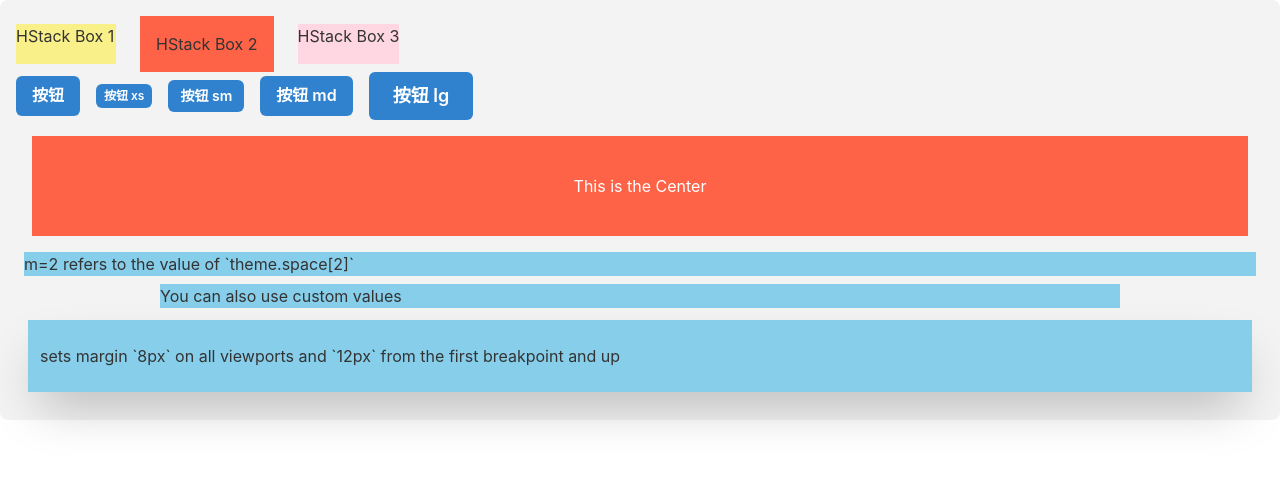
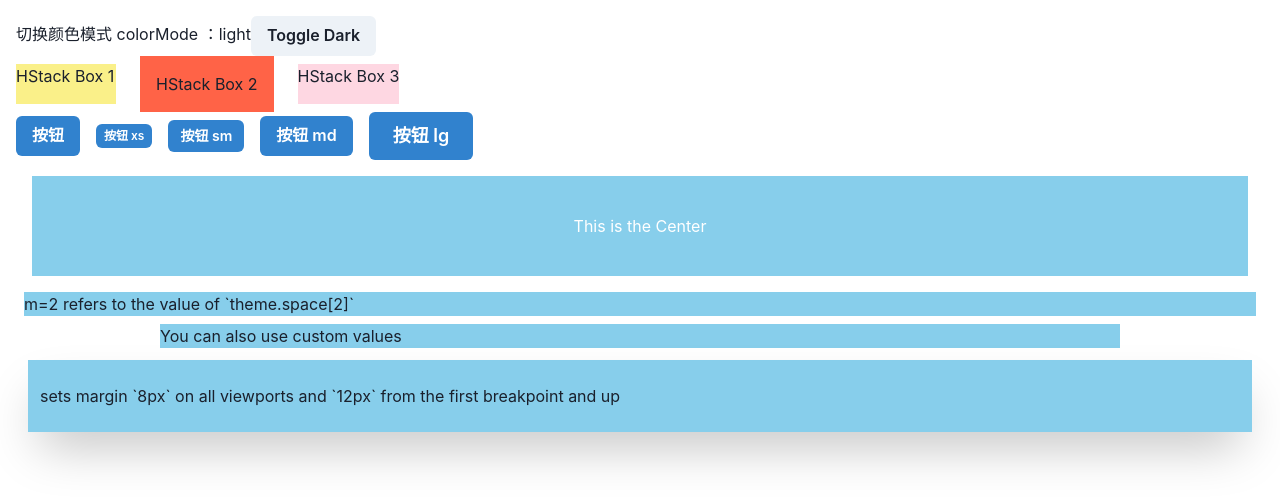
Before and after one commit to thxl2010/react-app-chakra, a React (Create React App) app: page / in a window 1280 px wide. Shown: the top 504 px of the page. Built offline with nearby package versions, Linux system fonts and the light colour scheme.

Commit message:
Chakra-UI: 主题 - Color Mode

```diff
--- a/src/App.js
+++ b/src/App.js
@@ -1,8 +1,23 @@
-import { Box, Stack, HStack, Button, Center } from '@chakra-ui/react';
+import {
+  Box,
+  Stack,
+  HStack,
+  Button,
+  Center,
+  useColorMode,
+} from '@chakra-ui/react';
 
 function App() {
+  const { colorMode, toggleColorMode } = useColorMode();
+
   return (
-    <Box bg="#f3f3f3" w="100%" p={4} color="#333" borderRadius="lg">
+    <Box w="100%" p={4} borderRadius="lg">
+      <header>
+        切换颜色模式 colorMode ：{colorMode}
+        <Button onClick={toggleColorMode}>
+          Toggle {colorMode === 'light' ? 'Dark' : 'Light'}
+        </Button>
+      </header>
       <HStack spacing="24px">
         <Box w="100px" h="40px" bg="yellow.200">
           HStack Box 1
@@ -29,16 +44,31 @@ function App() {
           按钮 lg
         </Button>
       </Stack>
-      <Center bg="tomato" h="100px" color="white" margin="1em">
+      <Center
+        bg={colorMode === 'light' ? 'skyblue' : 'tomato'}
+        h="100px"
+        color="white"
+        margin="1em"
+      >
         This is the Center
       </Center>
-      <Box m={2} bg="skyblue">
+      <Box m={2} bg={colorMode === 'light' ? 'skyblue' : 'tomato'}>
         m={2} refers to the value of `theme.space[2]`
       </Box>
-      <Box maxW="960px" mx="auto" bg="skyblue">
+      <Box
+        maxW="960px"
+        mx="auto"
+        bg={colorMode === 'light' ? 'skyblue' : 'tomato'}
+      >
         You can also use custom values
       </Box>
-      <Box m={[2, 3]} px="12px" py="24px" bg="skyblue" shadow="2xl">
+      <Box
+        m={[2, 3]}
+        px="12px"
+        py="24px"
+        bg={colorMode === 'light' ? 'skyblue' : 'tomato'}
+        shadow="2xl"
+      >
         sets margin `8px` on all viewports and `12px` from the first breakpoint
         and up
       </Box>
```
